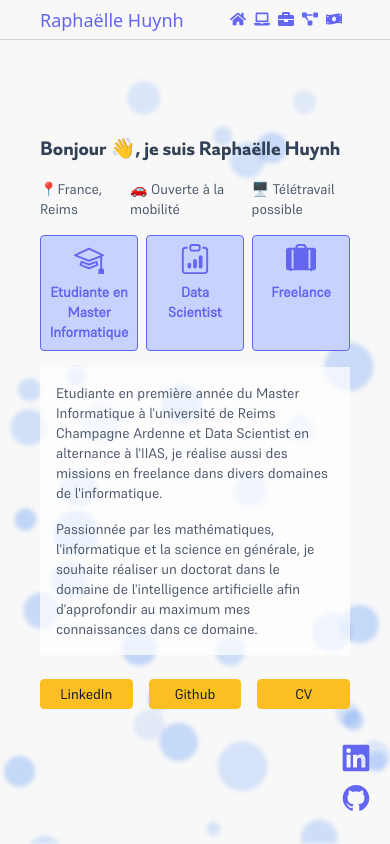
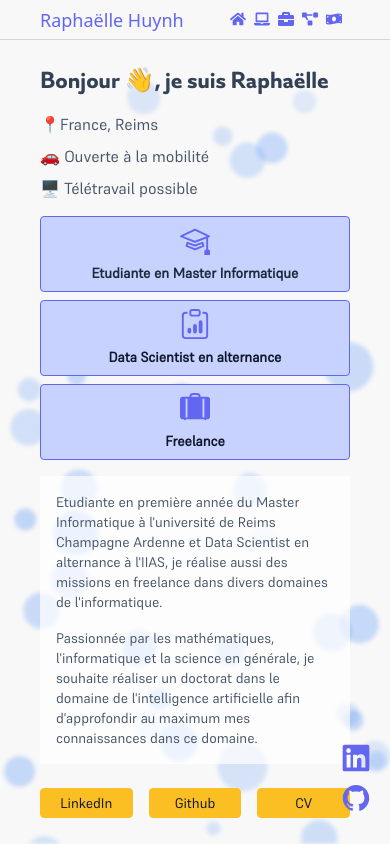
Before and after one commit to RaphHuynh/portfolio, a React (Vite) app: page / in a window 390 px wide. Shown: the top 844 px of the page. Built offline with nearby package versions, Linux system fonts and the light colour scheme.

Commit message:
responsive : page Home

```diff
--- a/src/components/page/Home.jsx
+++ b/src/components/page/Home.jsx
@@ -43,13 +43,13 @@ function Home() {
             animate='visible'
             exit='exit'
         >
-            <motion.article className='w-full lg:w-2/3 z-10'>
-                <motion.h1 className='text-xl md:text-4xl lg:text-6xl pb-4 lg:pb-10 text-slate-700 z-10'
+            <motion.article className='w-full lg:w-2/3 z-10 py-16 md:pt-0'>
+                <motion.h1 className='text-2xl md:text-4xl lg:text-6xl pb-4 lg:pb-10 text-slate-700 z-10'
                     variants={itemVariants(0)}
                 >
-                    Bonjour 👋, je suis Raphaëlle Huynh
+                    Bonjour 👋, je suis Raphaëlle
                 </motion.h1>
-                <motion.p className='flex text-sm lg:text-lg pb-4 lg:pb-6 gap-4 text-slate-600 z-10'>
+                <motion.p className='flex flex-col md:flex-row sm:text-lg pb-4 lg:pb-6 gap-2 md:gap-4 text-slate-600 z-10'>
                     <motion.span
                         variants={itemVariants(0.2)}
                     >
@@ -66,7 +66,7 @@ function Home() {
                         🖥️ Télétravail possible
                     </motion.span>
                 </motion.p>
-                <motion.div className='grid grid-cols-3 gap-2 md:gap-4 pb-4 lg:pb-6'>
+                <motion.div className='grid sm:grid-cols-3 gap-2 md:gap-4 pb-4 lg:pb-6'>
                     <motion.div className='px-4 py-2 md:py-6 rounded flex flex-col items-center text-center h-full border border-indigo-500 bg-indigo-200 z-10'
                         variants={itemVariants(0.8)}
                     >
@@ -74,7 +74,7 @@ function Home() {
                             <path d="M8.211 2.047a.5.5 0 0 0-.422 0l-7.5 3.5a.5.5 0 0 0 .025.917l7.5 3a.5.5 0 0 0 .372 0L14 7.14V13a1 1 0 0 0-1 1v2h3v-2a1 1 0 0 0-1-1V6.739l.686-.275a.5.5 0 0 0 .025-.917zM8 8.46 1.758 5.965 8 3.052l6.242 2.913z" />
                             <path d="M4.176 9.032a.5.5 0 0 0-.656.327l-.5 1.7a.5.5 0 0 0 .294.605l4.5 1.8a.5.5 0 0 0 .372 0l4.5-1.8a.5.5 0 0 0 .294-.605l-.5-1.7a.5.5 0 0 0-.656-.327L8 10.466zm-.068 1.873.22-.748 3.496 1.311a.5.5 0 0 0 .352 0l3.496-1.311.22.748L8 12.46z" />
                         </svg>
-                        <p className='text-sm md:text-lg lg:text-xl font-black text-indigo-500'>Etudiante en Master Informatique</p>
+                        <p className='text-sm md:text-lg lg:text-xl font-black text-slate-800'>Etudiante en Master Informatique</p>
                     </motion.div>
 
                     <motion.div className='px-4 py-2 md:py-6 rounded flex flex-col items-center text-center h-full border border-indigo-500 bg-indigo-200 z-10'
@@ -85,7 +85,7 @@ function Home() {
                             <path d="M4 1.5H3a2 2 0 0 0-2 2V14a2 2 0 0 0 2 2h10a2 2 0 0 0 2-2V3.5a2 2 0 0 0-2-2h-1v1h1a1 1 0 0 1 1 1V14a1 1 0 0 1-1 1H3a1 1 0 0 1-1-1V3.5a1 1 0 0 1 1-1h1z" />
                             <path d="M9.5 1a.5.5 0 0 1 .5.5v1a.5.5 0 0 1-.5.5h-3a.5.5 0 0 1-.5-.5v-1a.5.5 0 0 1 .5-.5zm-3-1A1.5 1.5 0 0 0 5 1.5v1A1.5 1.5 0 0 0 6.5 4h3A1.5 1.5 0 0 0 11 2.5v-1A1.5 1.5 0 0 0 9.5 0z" />
                         </svg>
-                        <p className='text-sm md:text-lg lg:text-xl font-black text-indigo-500'>Data Scientist</p>
+                        <p className='text-sm md:text-lg lg:text-xl font-black text-slate-900'>Data Scientist en alternance</p>
                     </motion.div>
 
                     <motion.div className='px-4 py-2 md:py-6 rounded flex flex-col items-center text-center h-full border border-indigo-500 bg-indigo-200 z-10'
@@ -94,7 +94,7 @@ function Home() {
                         <svg xmlns="http://www.w3.org/2000/svg" width="30" height="30" class="bi bi-mortarboard" viewBox="0 0 16 16" className='fill-indigo-500 mb-2'>
                             <path d="M7 0a2 2 0 0 0-2 2H1.5A1.5 1.5 0 0 0 0 3.5v9A1.5 1.5 0 0 0 1.5 14H2a.5.5 0 0 0 1 0h10a.5.5 0 0 0 1 0h.5a1.5 1.5 0 0 0 1.5-1.5v-9A1.5 1.5 0 0 0 14.5 2H11a2 2 0 0 0-2-2zM6 2a1 1 0 0 1 1-1h2a1 1 0 0 1 1 1zM3 13V3h1v10zm9 0V3h1v10z" />
                         </svg>
-                        <p className='text-sm md:text-lg lg:text-xl font-black text-indigo-500'>Freelance</p>
+                        <p className='text-sm md:text-lg lg:text-xl font-black text-slate-900'>Freelance</p>
                     </motion.div>
                 </motion.div>
                <motion.article className="bg-white/70 p-4 mb-6"
```
